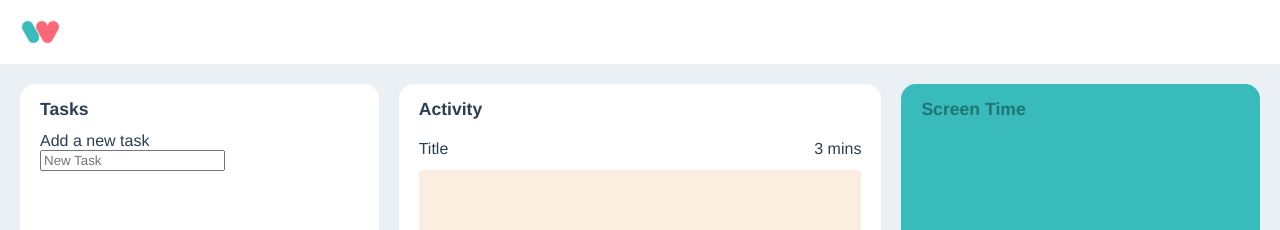
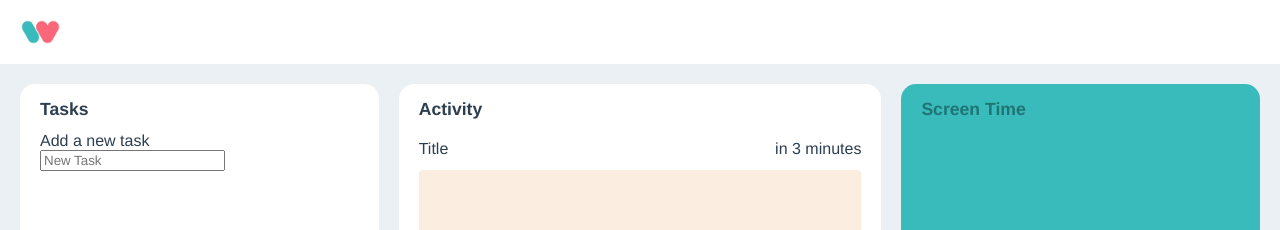
Before and after one commit to workaholic-app/workaholic-client-side, a React (Create React App) app: page / in a window 1280 px wide. Shown: the top 230 px of the page. Built offline with nearby package versions, Linux system fonts and the light colour scheme.

Commit message:
add time stuff

```diff
--- a/package.json
+++ b/package.json
@@ -7,6 +7,7 @@
     "@testing-library/react": "^9.5.0",
     "@testing-library/user-event": "^7.2.1",
     "classnames": "^2.2.6",
+    "moment": "^2.27.0",
     "node-sass": "^4.14.1",
     "react": "^16.13.1",
     "react-dom": "^16.13.1",
--- a/src/components/Activity.js
+++ b/src/components/ActivityCard.js
@@ -1,22 +1,42 @@
-import React from "react";
+import React, { useState, useEffect } from "react";
 import cx from "classnames";
+import moment from "moment";
 import Card from "./Card";
 
 import styles from "../styles/Activity.module.scss";
 
-const Activity = () => (
+
+const ActivityContainer = () => {
+  const DEFAULT_ACTIVITY = {
+    title: "Title",
+    time: moment().add(3, "m"),
+    description: "Lorem ipsum dolor sit amet, consectetur adipiscing elit, sed do eiusmod tempor incididunt ut labore et dolore magna aliqua. Ut enim ad minim veniam, quis nostrud."
+  };
+
+  const [ nextActivity, setNextActivity ] = useState(DEFAULT_ACTIVITY)
+  useEffect(() => {
+    console.log("Basic Act", nextActivity);
+  })
+
+  return <Activity nextActivity={nextActivity} />
+}
+
+
+const Activity = ({ nextActivity }) => (
   <Card
     className={styles.activity}
     title={"Activity"}
   >
     <div className={styles["next-activity"]}>
       <div className={styles["next-activity__head"]}>
-        <div className={styles["next-activity__title"]}>Title</div>
-        <div className={styles["next-activity__time"]}>3 mins</div>
+        <div className={styles["next-activity__title"]}>{nextActivity.title}</div>
+        <div className={styles["next-activity__time"]}>
+          { nextActivity.time.fromNow() }
+        </div>
       </div>
       <div className={styles["next-activity__media"]}></div>
       <div className={styles["next-activity__description"]}>
-        Lorem ipsum dolor sit amet, consectetur adipiscing elit, sed do eiusmod tempor incididunt ut labore et dolore magna aliqua. Ut enim ad minim veniam, quis nostrud.
+        {nextActivity.description}
       </div>
       <div className={styles["next-activity__actions"]}>
         <button className={cx(styles["next-activity__button"], styles["next-activity__button--complete"])}>
@@ -56,4 +76,4 @@ const Activity = () => (
   </Card>
 );
 
-export default Activity;
+export default ActivityContainer;
--- a/src/components/Dashboard.js
+++ b/src/components/Dashboard.js
@@ -1,5 +1,5 @@
 import React from "react";
-import Activity from './Activity';
+import Activity from './ActivityCard';
 import Screentime from './Screentime';
 import Health from './Health';
 import Tasks from './TasksCard';
```
Also changed, not shown: src/components/ActivityContainter.js (added), 1 other file (tests, documents, lock files or other folders).
